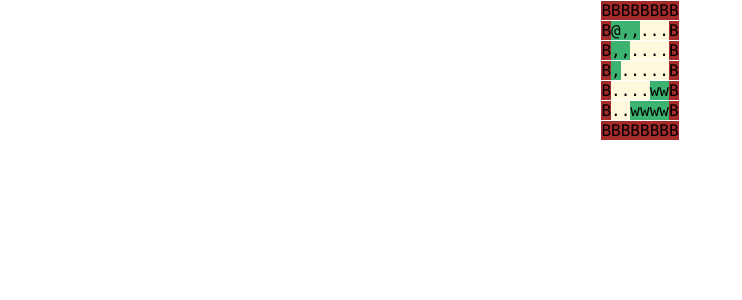
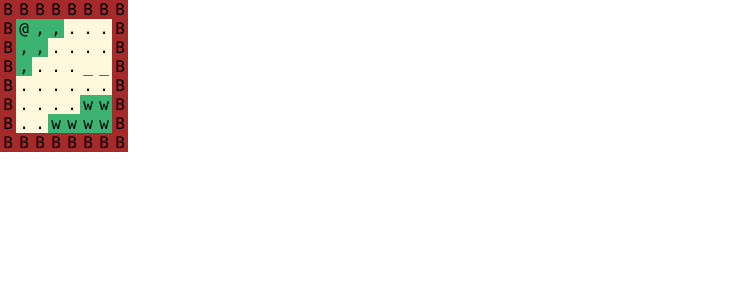
Before and after one commit to mrcampbell/minimon, a React (Create React App) app: page / in a window 1280 px wide. Shown: the top 300 px of the page, without its empty margins (0-742 px from the left). Built offline with nearby package versions, Linux system fonts and the light colour scheme.

Commit message:
got styled and ledge working

```diff
--- /dev/null
+++ b/src/components/TextMap/TextMap.css
@@ -0,0 +1,13 @@
+.TextMap .tile-wrapper {
+  width: 1em;
+}
+
+.TextMap .tile-row {
+  display: flex;
+  flex-direction: row;
+}
+
+.TextMap .tile-map-wrapper {
+  display: flex;
+  flex-direction: column;
+}
--- a/src/components/TextMap/TextMap.js
+++ b/src/components/TextMap/TextMap.js
@@ -1,13 +1,14 @@
 import React, { useState, useEffect } from 'react';
-
+import './TextMap.css'
 const DIRECTION_UP = "DIRECTION_UP"
 const DIRECTION_DOWN = "DIRECTION_DOWN"
 const DIRECTION_LEFT = "DIRECTION_LEFT"
 const DIRECTION_RIGHT = "DIRECTION_RIGHT"
-const TILE_BOULDER = {backgroundColor: '#A52A2A', letter: <span style={{backgroundColor: '#A52A2A'}}>B</span>, canWalk: false }
-const TILE_SHORT_GRASS = {backgroundColor: '#3CB371', letter: <span style={{backgroundColor: '#3CB371'}}>,</span>, canWalk: true }
-const TILE_TALL_GRASS = {backgroundColor: '#3CB371', letter: <span style={{backgroundColor: '#3CB371'}}>w</span>, canWalk: true }
-const TILE_DIRT = {backgroundColor: '#FFF8DC', letter: <span style={{backgroundColor: '#FFF8DC'}}>.</span>, canWalk: true }
+const TILE_BOULDER = {backgroundColor: '#A52A2A', letter: <div style={{backgroundColor: '#A52A2A'}}>B</div>, canWalk: false }
+const TILE_SHORT_GRASS = {backgroundColor: '#3CB371', letter: <div style={{backgroundColor: '#3CB371'}}>,</div>, canWalk: true }
+const TILE_TALL_GRASS = {backgroundColor: '#3CB371', letter: <div style={{backgroundColor: '#3CB371'}}>w</div>, canWalk: true }
+const TILE_DIRT = {backgroundColor: '#FFF8DC', letter: <div style={{backgroundColor: '#FFF8DC'}}>.</div>, canWalk: true }
+const TILE_LEDGE = {backgroundColor: '#FFF8DC', letter: <div style={{backgroundColor: '#FFF8DC'}}>_</div>, canWalk: true, isLedge: true, forceDirection: DIRECTION_DOWN }
 
 function TextMap() {
 
@@ -18,7 +19,8 @@ function TextMap() {
       [TILE_BOULDER, TILE_BOULDER, TILE_BOULDER, TILE_BOULDER, TILE_BOULDER, TILE_BOULDER, TILE_BOULDER, TILE_BOULDER],
       [TILE_BOULDER, TILE_SHORT_GRASS, TILE_SHORT_GRASS, TILE_SHORT_GRASS, TILE_DIRT, TILE_DIRT, TILE_DIRT, TILE_BOULDER],
       [TILE_BOULDER, TILE_SHORT_GRASS, TILE_SHORT_GRASS, TILE_DIRT, TILE_DIRT, TILE_DIRT, TILE_DIRT, TILE_BOULDER],
-      [TILE_BOULDER, TILE_SHORT_GRASS, TILE_DIRT, TILE_DIRT, TILE_DIRT, TILE_DIRT, TILE_DIRT, TILE_BOULDER],
+      [TILE_BOULDER, TILE_SHORT_GRASS, TILE_DIRT, TILE_DIRT, TILE_DIRT, TILE_LEDGE, TILE_LEDGE, TILE_BOULDER],
+      [TILE_BOULDER, TILE_DIRT, TILE_DIRT, TILE_DIRT, TILE_DIRT, TILE_DIRT, TILE_DIRT, TILE_BOULDER],
       [TILE_BOULDER, TILE_DIRT, TILE_DIRT, TILE_DIRT, TILE_DIRT, TILE_TALL_GRASS, TILE_TALL_GRASS, TILE_BOULDER],
       [TILE_BOULDER, TILE_DIRT, TILE_DIRT, TILE_TALL_GRASS, TILE_TALL_GRASS, TILE_TALL_GRASS, TILE_TALL_GRASS, TILE_BOULDER],
       [TILE_BOULDER, TILE_BOULDER, TILE_BOULDER, TILE_BOULDER, TILE_BOULDER, TILE_BOULDER, TILE_BOULDER, TILE_BOULDER],
@@ -28,23 +30,9 @@ function TextMap() {
   const [mapText, setMapText] = useState([])
 
   useEffect(() => {
-    let elements = [];
-    let x = 0, y = 0;
-    mapLetters.forEach(row => {
-      row.forEach(cell => {
-        if (y == userCoordinates.y && x == userCoordinates.x) {
-          elements.push(<span style={{backgroundColor: cell.backgroundColor}}>@</span>);
-        } else {
-          elements.push(cell.letter);
-        }
-        y++;
-      })
-      x++;
-      y = 0;
-      elements.push(<br />)
-    })
+    applyForceDirection(mapLetters, userCoordinates); // if on slide tiles, ledge, etc
+    renderMap(mapLetters, userCoordinates)
 
-    setMapText(elements)
   }, [mapLetters, userCoordinates])
 
   React.useEffect(() => {
@@ -54,13 +42,53 @@ function TextMap() {
     };
   });
 
-  let direction;
+  const applyForceDirection = (mapLetters, userCoordinates) => {
+    const tileBeneathPlayer = getTileFromCoordinates({x: userCoordinates.x, y: userCoordinates.y})
+    if (tileBeneathPlayer.forceDirection) {
+      let targetCoordinates = getCoordinatesInDirection({
+        x: userCoordinates.x,
+        y: userCoordinates.y,
+        direction: tileBeneathPlayer.forceDirection
+      })
+      setTimeout(() => {
+        setUserCoordinates(targetCoordinates)
+      }, 100);
+    }
+  }
+
+  const renderMap = (mapLetters, userCoordinates) => {
+    let elements = [];
+    let x = 0, y = 0;
+    mapLetters.forEach(row => {
+      let line = [];
+      row.forEach(cell => {
+        if (y === userCoordinates.y && x === userCoordinates.x) {
+          line.push(<div className="tile-wrapper" key={`${x}-${y}`} style={{backgroundColor: cell.backgroundColor}}>@</div>);
+        } else {
+          line.push(<div className="tile-wrapper" key={`${x}-${y}`}>{cell.letter}</div>);
+        }
+        y++;
+      })
+      elements.push(<div key={`${x}-${y}-row`} className="tile-row">{line}</div>)
+      x++;
+      y = 0;
+    })
+
+    setMapText(<div className="tile-map-wrapper">{elements}</div>)
+  }
 
   const handleKeyDown = (e) => {
     const input = getInputFromKeyPress(e);
     if (36 < e.keyCode && e.keyCode < 41) { // arrow keys
       const direction = input;
-      const cif = getCoordinatesInFront(userCoordinates.x, userCoordinates.y, direction)
+      const cif = getCoordinatesInDirection({x: userCoordinates.x, y: userCoordinates.y, direction})
+      const tif = getTileFromCoordinates({x: cif.x, y: cif.y});
+      const canWalk = getCanWalkFromTile(tif, direction);
+
+      if (!canWalk) {
+        return;
+      }
+
       if (mapLetters[cif.x][cif.y].canWalk) {
         setUserCoordinates(cif)
       }
@@ -73,15 +101,38 @@ function TextMap() {
       case 40: return DIRECTION_DOWN;
       case 39: return DIRECTION_LEFT;
       case 37: return DIRECTION_RIGHT;
+      default: return undefined;
     }
   }
 
-  const getCoordinatesInFront = (x, y, direction) => {
+  const getCoordinatesInDirection = ({x, y, direction}) => {
     switch (direction) {
       case DIRECTION_UP: return { x: x - 1, y }
       case DIRECTION_DOWN: return { x: x + 1, y }
       case DIRECTION_LEFT: return { x, y: y + 1 }
       case DIRECTION_RIGHT: return { x, y: y - 1 }
+      default: return undefined;
+    }
+  }
+
+  const getCanWalkFromTile = (tile, direction) => {
+    if (!tile.canWalk) {
+      return false;
+    }
+
+    if (tile.isLedge && direction != DIRECTION_DOWN) {
+      return false;
+    }
+
+    return true;
+  }
+
+  const getTileFromCoordinates = ({x, y}) => {
+    try {
+      let tile = mapLetters[x][y];
+      return tile
+    } catch (e) {
+      alert(e)
     }
   }
 
```
